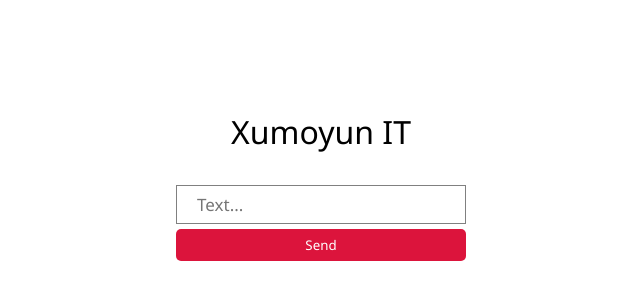
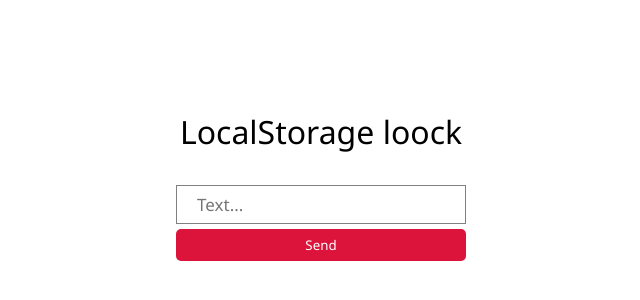
Before and after one commit to Bahromjon050/base_64-lock-localstorage, a plain HTML site: page index.html in a window 1280 px wide. Shown: the part 212-512 px from the top of the page, without its empty margins (319-959 px from the left). Drawn offline with Linux system fonts and the light colour scheme.

Commit message:
xumoyunjon

```diff
--- a/index.html
+++ b/index.html
@@ -11,7 +11,7 @@
 
 <body>
     <div class="container">
-        <h1 class="container_h1">Xumoyun IT</h1>
+        <h1 class="container_h1">LocalStorage loock</h1>
         <br>
         <form class="form">
             <input type="text" class="input" placeholder="Text...">
```
